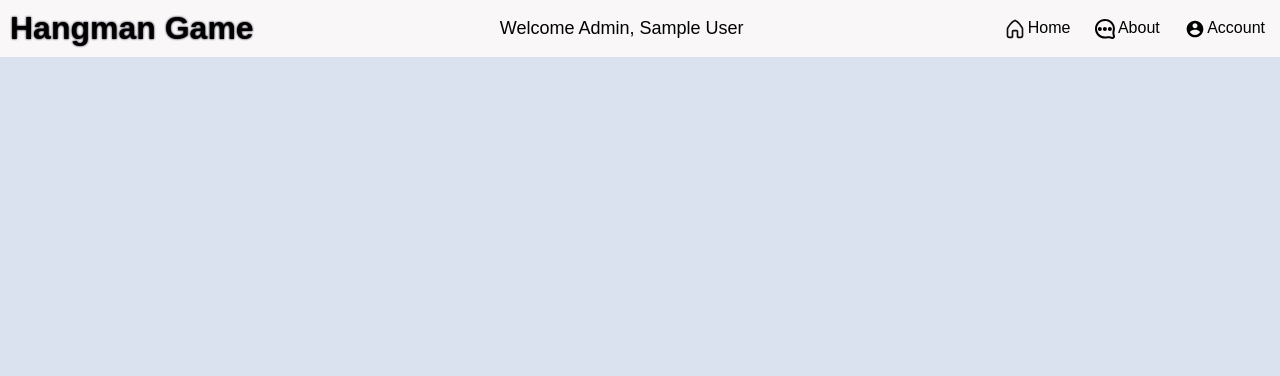
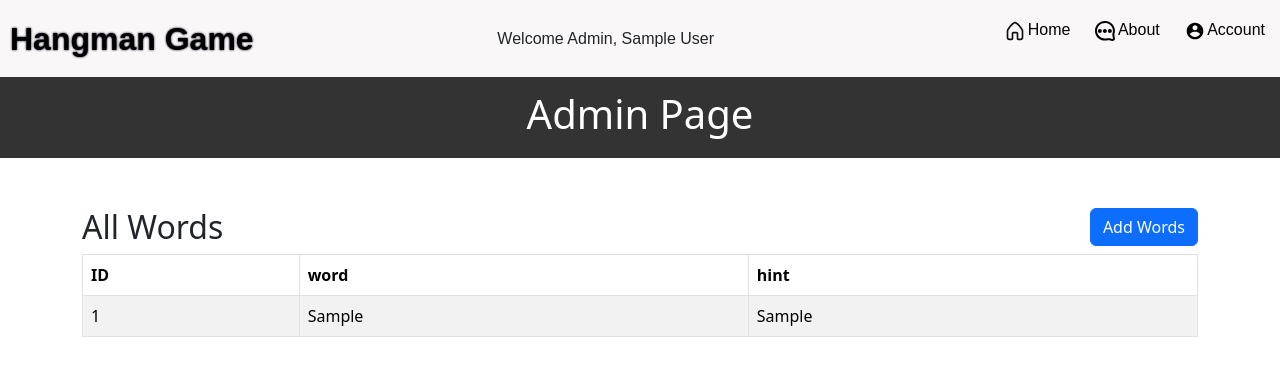
Before and after one commit to Prazen/Hangman_Game-Project, a PHP site: page /adminpage.php in a window 1280 px wide. Shown: the top 376 px of the page. Run offline with PHP 8.4, Linux system fonts and the light colour scheme; the visitor is signed in with stand-in values (Sample User, id 1); tables that the repository leaves empty or names only in its code hold one stand-in row (values such as "Sample post"); some web fonts are replaced.

Commit message:
Dynamic change in admin_page connected insert_data/fetch_words

```diff
--- a/adminpage.php
+++ b/adminpage.php
@@ -7,3 +7,108 @@ if (!isset($_SESSION['role']) || ($_SESSION['role'] != 1 && $_SESSION['role'] !=
 }
 include("cfg/dbconnect.php");
 include("topheader.php");
+?>
+
+<!DOCTYPE html>
+<html lang="en">
+<head>
+    <meta charset="UTF-8">
+    <meta name="viewport" content="width=device-width, initial-scale=1.0">
+    <title>Document</title>
+
+    <link rel="stylesheet" href="css/admin.css">
+
+    <!-- Bootstrap cdn css-->
+    <link href="https://cdn.jsdelivr.net/npm/bootstrap@5.3.3/dist/css/bootstrap.min.css" rel="stylesheet" integrity="sha384-QWTKZyjpPEjISv5WaRU9OFeRpok6YctnYmDr5pNlyT2bRjXh0JMhjY6hW+ALEwIH" crossorigin="anonymous">
+</head>
+<body>
+
+    <h1 id="main_title">Admin Page</h1>
+
+    <?php
+    if(isset($_GET['message'])){
+    echo '<h6 style="color:red;">'.$_GET['message'].'</h6>';
+    }
+?>
+
+<?php
+    if(isset($_GET['insert_msg'])){
+    echo '<h6 style="color:green;">'.$_GET['insert_msg'].'</h6>';
+    }
+?>
+    <div class="container">
+
+    <div class="box1">
+        <h2>All Words</h2>
+        <button class="btn btn-primary" data-bs-toggle="modal" data-bs-target="#exampleModal">Add Words</button>
+    </div>
+
+    <table class="table table-hover table-bordered table-striped">
+        <thead>
+            <tr>
+                <th>ID</th>
+                <th>word</th>
+                <th>hint</th>
+            </tr>
+        </thead>
+        <tbody>
+            <?php
+                $sql = "SELECT * FROM `words`";
+
+                $result = $con->query($sql);
+
+                if(!$result){
+                    die("Query Failed".mysqli_error($con));
+                }
+                else{
+                    while($row = mysqli_fetch_assoc($result)){
+                        ?>
+
+                        <tr>
+                            <td><?php echo $row['id']; ?></td>
+                            <td><?php echo $row['word']; ?></td>
+                            <td><?php echo $row['hint']; ?></td>
+                        </tr>
+
+                        <?php
+                    }
+                }
+
+            ?>
+        </tbody>
+    </table>
+
+
+
+<!-- Modal -->
+<form action = "cfg/insert_data.php" method="POST">
+<div class="modal fade" id="exampleModal" tabindex="-1" role="dialog" aria-labelledby="exampleModalLabel" aria-hidden="true">
+  <div class="modal-dialog" role="document">
+    <div class="modal-content">
+      <div class="modal-header">
+        <h5 class="modal-title" id="exampleModalLabel">Add New Words</h5>
+        <button type="button" class="btn-close" data-bs-dismiss="modal" aria-label="Close"></button>
+      </div>
+      <div class="modal-body">
+
+            <div class="form-group">
+                <label for="word">Word</label>
+                <input type="text" name="word" class="form-control">
+
+                <label for="hint">Hint</label>
+                <input type="text" name="hint" class="form-control">
+            </div>
+
+      </div>
+      <div class="modal-footer">
+        <button type="button" class="btn btn-secondary" data-bs-dismiss="modal">Close</button>
+        <input type="submit" class="btn btn-success" name="add_words" value="ADD">
+      </div>
+    </div>
+  </div>
+</div>
+</form>
+<!-- Bootstrap cdn js-->
+    <script src="https://cdn.jsdelivr.net/npm/bootstrap@5.3.3/dist/js/bootstrap.bundle.min.js" integrity="sha384-YvpcrYf0tY3lHB60NNkmXc5s9fDVZLESaAA55NDzOxhy9GkcIdslK1eN7N6jIeHz" crossorigin="anonymous"></script>
+</body>
+</html>
--- /dev/null
+++ b/css/admin.css
@@ -0,0 +1,24 @@
+#main_title{
+    margin-top: 70px;
+    text-align: center;
+    padding: 20px;
+    color: #fff;
+    background-color: #333;
+    font-weight: 500;
+}
+
+.box1 h2{
+    float: left;
+}
+
+.box1 button{
+    float: right;
+}
+
+.container{
+    margin-top: 50px;
+}
+
+h6{
+    text-align: center;
+}
--- a/css/home.css
+++ b/css/home.css
@@ -110,8 +110,9 @@ body{
 .navbar ul li:hover .sub-menu1{
     display: block;
     position: absolute;
+
     background: #F9F7F7;
-    margin-left: 200px;
+    margin-left: 180px;
     margin-top: 0px;
 }
 
@@ -122,8 +123,8 @@ body{
 
 .navbar ul li:hover .sub-menu1 ul li{
     width: 100px;
-    margin: px;
-    padding: 5px 3px;
+    margin: 0px;
+    padding: 10px 3px;
     border-bottom: 1px solid rgb(0, 0, 0);
     background: transparent;
     border-radius: 0;
@@ -198,12 +199,6 @@ img{
     left: 20px;
 }
 
-#admin-display{
-    font-size: 18px;
-    font-weight: 500;
-    cursor:default;
-}
-
 @media(max-width: 600px){
     .header{
         font-family: "Anta", sans-serif;
--- a/gamepage.php
+++ b/gamepage.php
@@ -8,7 +8,7 @@ if(!isset($_SESSION['name'])){
 
 include("topheader.php");
 
-include("cfg/dbconnect.php");
+// include("cfg/dbconnect.php");
 ?>
 
 <!DOCTYPE html>
@@ -56,7 +56,6 @@ include("cfg/dbconnect.php");
 
 
 
-    <script src="scripts/word.js" defer></script>
     <script src="scripts/game.js" defer ></script>
 
 
--- a/login.php
+++ b/login.php
@@ -61,8 +61,6 @@
     }
 
 
-
-
     include("topheader.php");
 
 ?>
--- a/topheader.php
+++ b/topheader.php
@@ -11,7 +11,7 @@
     <title>The Hangman Game: English Edition</title>
 
     <!-- css=>home -->
-    <link rel="stylesheet" href= "css/home.css?v=1.2" >
+    <link rel="stylesheet" href= "css/home.css?v=1.55" >
 
     <!-- font = anta -->
     <link rel="preconnect" href="https://fonts.googleapis.com">
```
Also changed, not shown: cfg/insert_data.php (added, +27 -0 lines), fetch_words.php (added, +17 -0 lines), scripts/game.js (+13 -1 lines), cfg/dbconnect.php (line endings or trailing spaces), scripts/word.js (line endings or trailing spaces).
